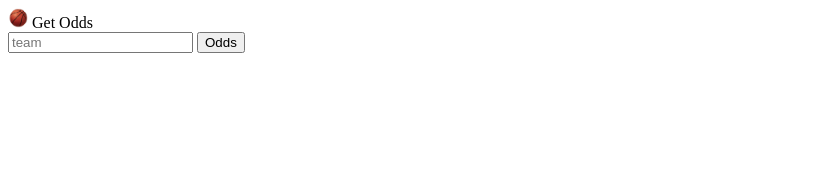
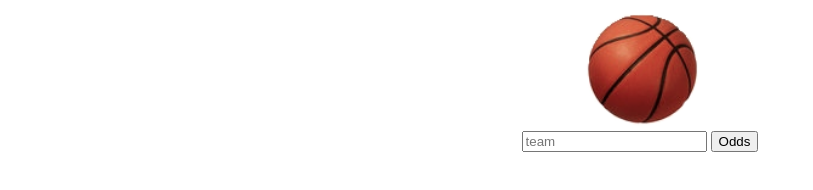
Before and after one commit to kortox/them-odds, a website: page views/homepage.html in a window 1280 px wide. Shown: the whole page, without its empty margins (0-813 px from the left). Drawn offline with Linux system fonts and the light colour scheme.

Commit message:
Centering homepage view

```diff
--- a/views/homepage.html
+++ b/views/homepage.html
@@ -1,12 +1,13 @@
 <html>
 <body>
+<div align="center">
 
-<img border="0" src="/images/basketball.png" alt="swoosh" width="20" height="20">
-Get Odds
+<img border="0" src="/images/basketball.png" alt="swoosh" width="10%">
 <form method="GET" action="/search_form/">
     <input type="text" name="search_terms" placeholder="team" />
     <input type="submit" value="Odds" />
 </form>
 
+</div>
 </body>
 </html>
```
